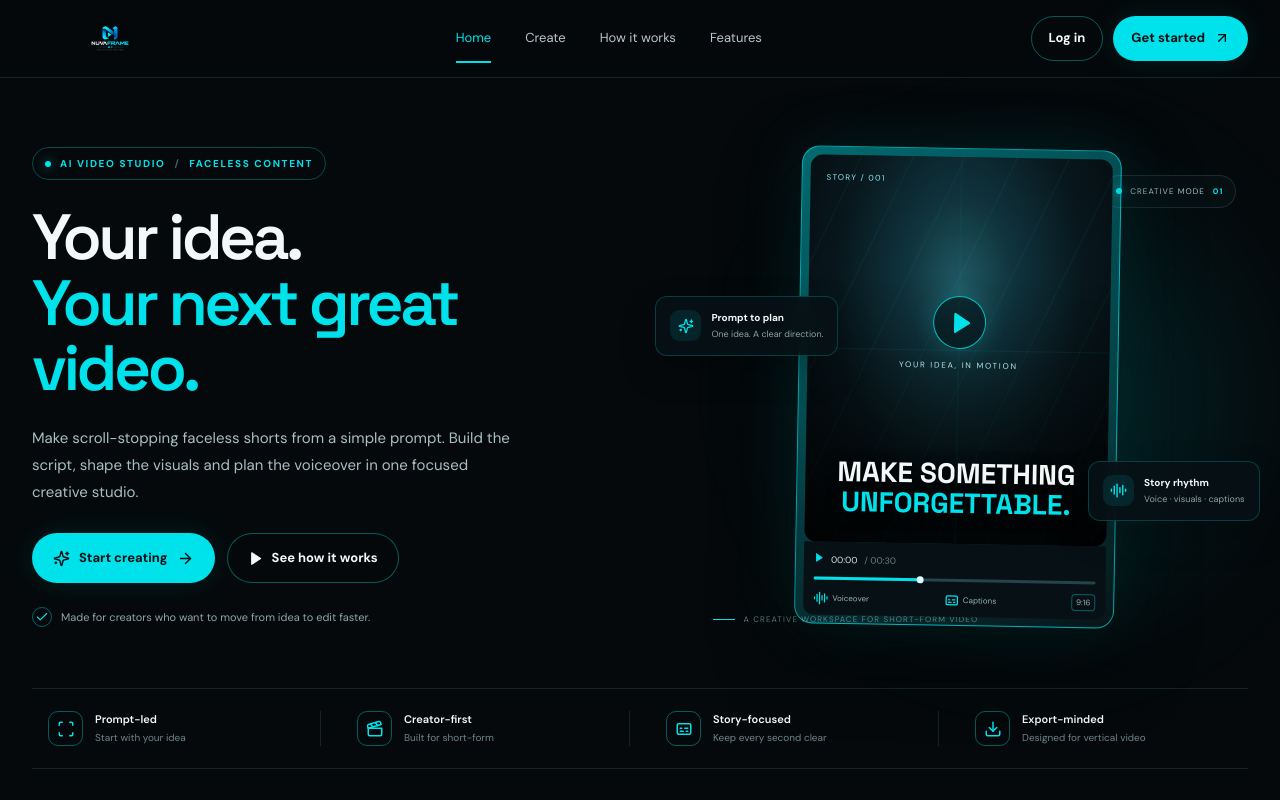
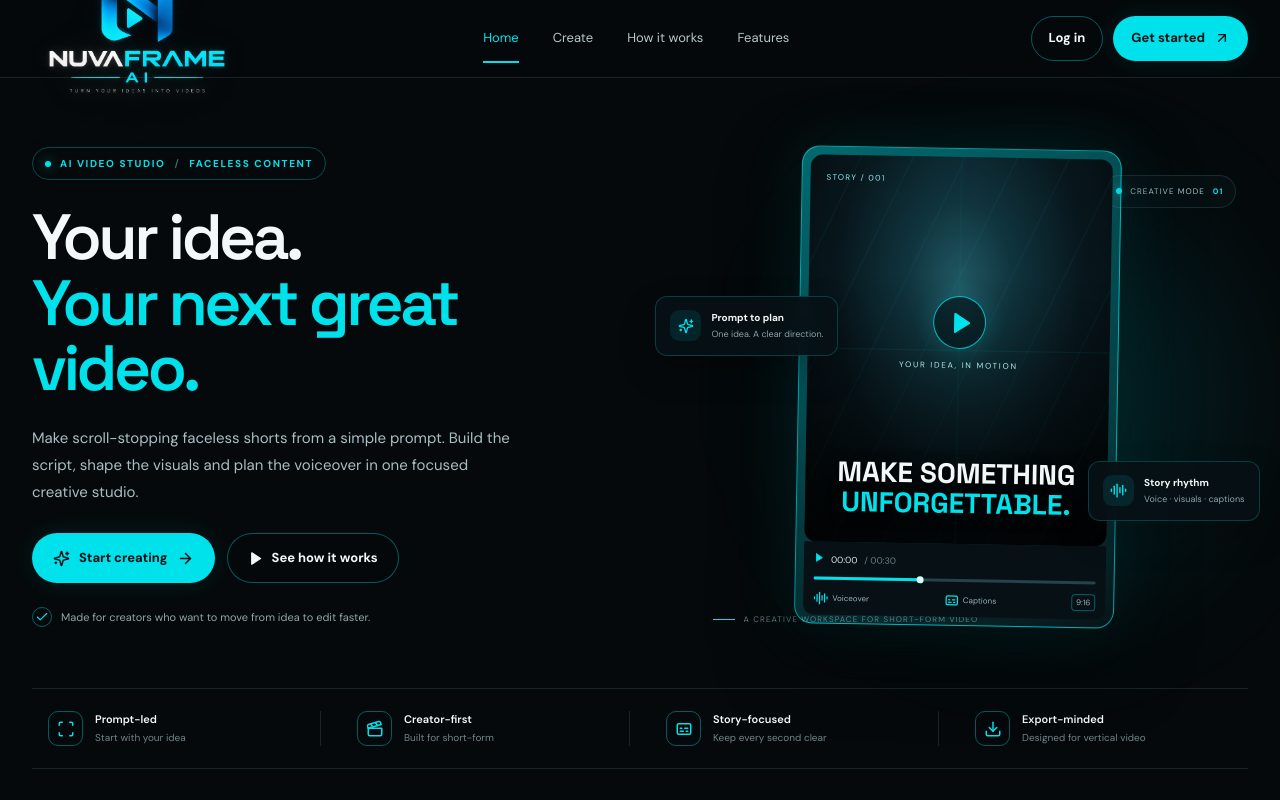
Before and after one commit to ethanheritage1312-cmd/nuvaframe-ai, a Next.js app in the folder nuvaframe-project/nuvaframe-ai/: page / in a window 1280 px wide. Shown: the top 800 px of the page. Built offline with nearby package versions, Linux system fonts and the light colour scheme.

Commit message:
Update brand.tsx

```diff
--- a/nuvaframe-project/nuvaframe-ai/components/brand.tsx
+++ b/nuvaframe-project/nuvaframe-ai/components/brand.tsx
@@ -1,4 +1,3 @@
-
 import Link from "next/link";
 import Image from "next/image";
 
@@ -16,13 +15,15 @@ export function Brand({ compact = false }: { compact?: boolean }) {
 height={60}
 priority
 style={{
-  width: compact ? "120px" : "155px",
+  width: compact ? "170px" : "210px",
   height: "auto",
-  maxHeight: "44px",
+  maxWidth: "100%",
   objectFit: "contain",
   objectPosition: "center",
   display: "block",
+  flexShrink: 0,
 }}
+
       />
     </Link>
   );
```
